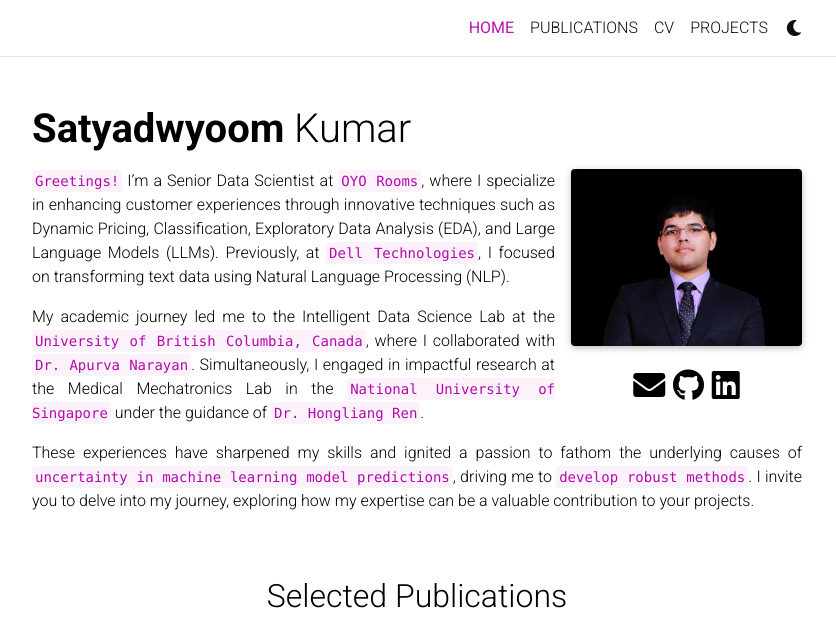
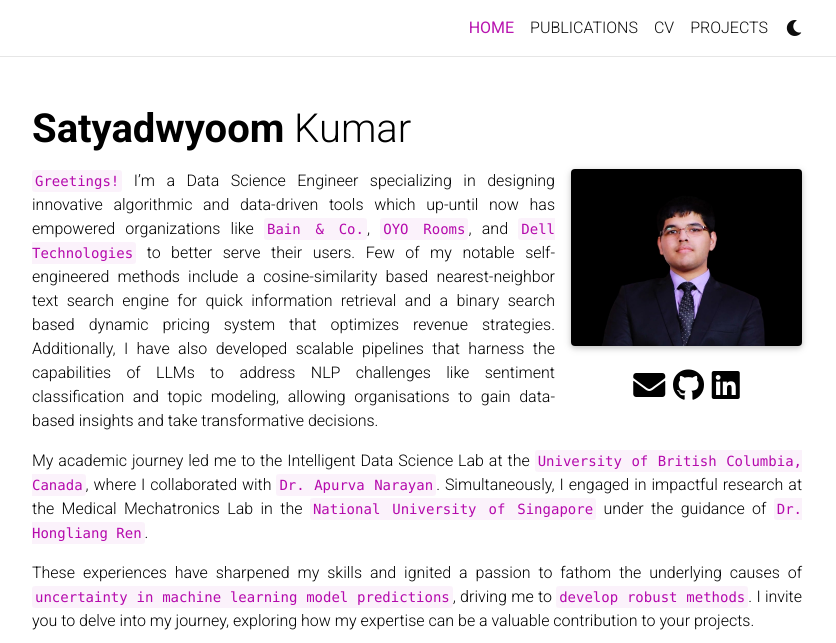
Before and after one commit to satyadwyoom/test_repo, a Jekyll site: the page built from _pages/about.md, in a window 1280 px wide and 937 px high, cut to the strip 0-643 px from the top of the window. Shown: the whole strip, without its empty margins (223-1059 px from the left). Built offline with Jekyll 4.4.1, drawn with Linux system fonts in a browser that asks for light colours; full-size pictures stand in for the smaller copies a plugin makes; comment, search, counter and statistics services are not loaded; a style sheet for code colours, icons or effects is not loaded.

Commit message:
about changes

```diff
--- a/_pages/about.md
+++ b/_pages/about.md
@@ -22,7 +22,9 @@
 
 These experiences have sharpened my skills and ignited a passion to fathom the underlying causes of `uncertainty in machine learning model predictions`, driving me to `develop robust methods`. I invite you to delve into my journey, exploring how my expertise can be a valuable contribution to your projects. -->
 
-`Greetings!` I'm a Senior Data Scientist at `OYO Rooms`, where I specialize in enhancing customer experiences through innovative techniques such as Dynamic Pricing, Classification, Exploratory Data Analysis (EDA), and Large Language Models (LLMs). Previously, at `Dell Technologies`, I focused on transforming text data using Natural Language Processing (NLP).
+<!-- `Greetings!` I'm a Senior Data Scientist at `OYO Rooms`, where I specialize in enhancing customer experiences through innovative techniques such as Dynamic Pricing, Classification, Exploratory Data Analysis (EDA), and Large Language Models (LLMs). Previously, at `Dell Technologies`, I focused on transforming text data using Natural Language Processing (NLP). -->
+
+`Greetings!` I'm a Data Science Engineer specializing in designing innovative algorithmic and data-driven tools which up-until now has empowered organizations like `Bain & Co.`, `OYO Rooms`, and `Dell Technologies` to better serve their users. Few of my notable self-engineered methods include a cosine-similarity based nearest-neighbor text search engine for quick information retrieval and a binary search based dynamic pricing system that optimizes revenue strategies. Additionally, I have also developed scalable pipelines that harness the capabilities of LLMs to address NLP challenges like sentiment classification and topic modeling, allowing organisations to gain data-based insights and take transformative decisions.
 
 My academic journey led me to the Intelligent Data Science Lab at the [`University of British Columbia, Canada`](https://www.ubc.ca/),  where I collaborated with [`Dr. Apurva Narayan`](https://a-narayan.github.io/team/). Simultaneously, I engaged in impactful research at the Medical Mechatronics Lab in the [`National University of Singapore`](https://www.nus.edu.sg/) under the guidance of [`Dr. Hongliang Ren`](https://scholar.google.com/citations?user=rcF7N44AAAAJ&hl=en).
 
```
